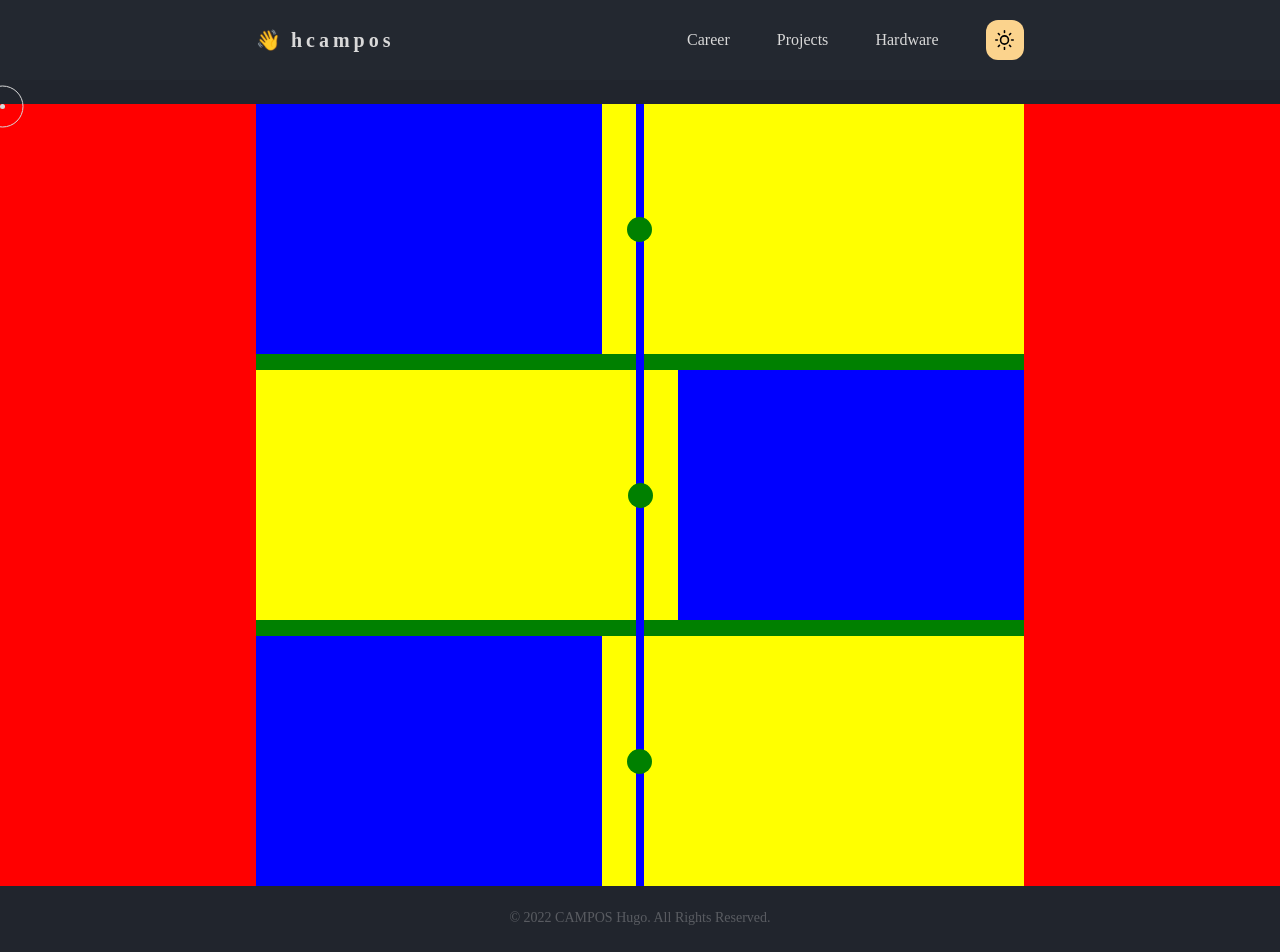
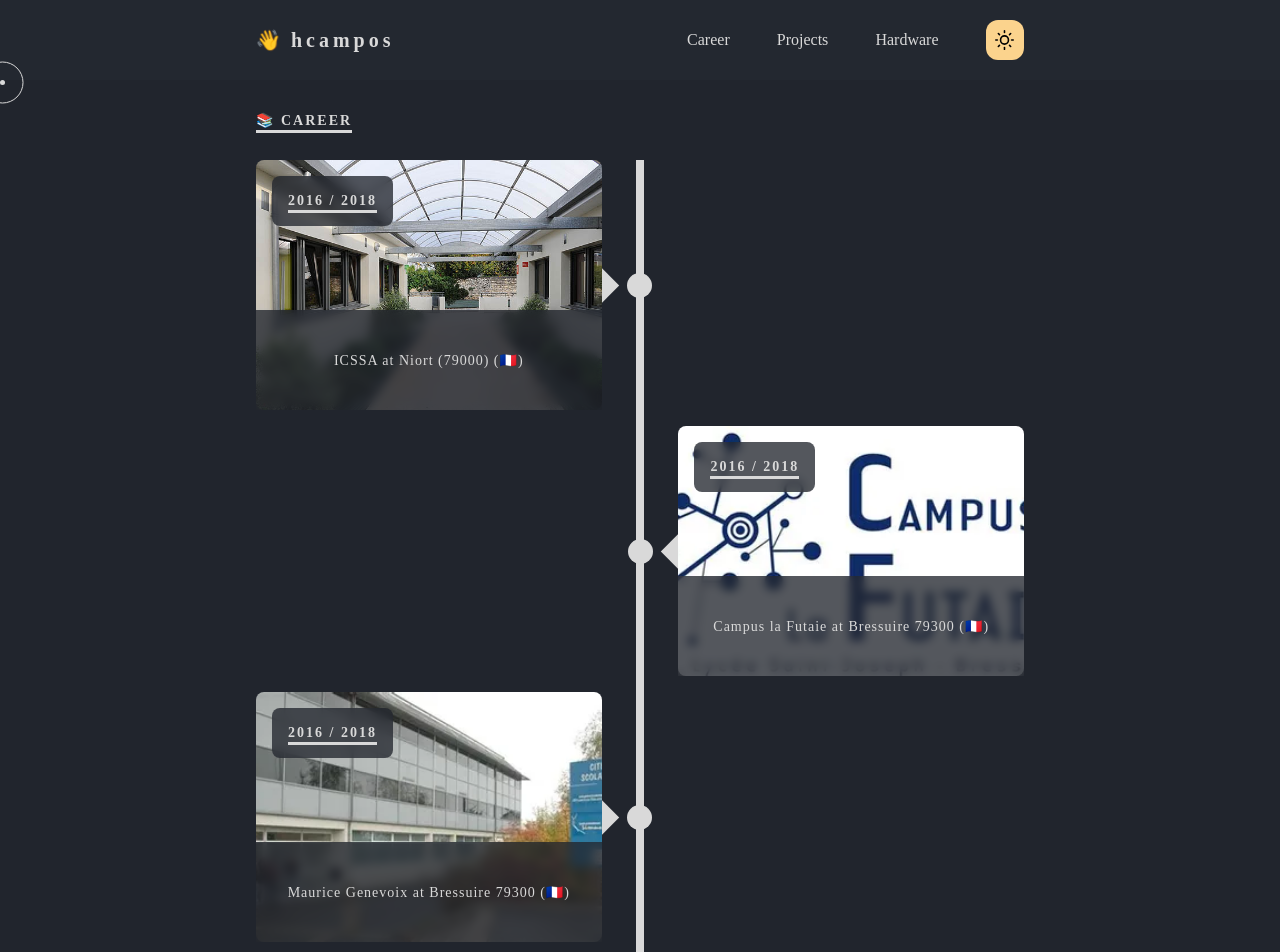
Before and after one commit to Sakoutecher/portfolio-react, a React (Create React App) app: page /parcours in a window 1280 px wide. Shown: the top 952 px of the page. Built offline with nearby package versions, Linux system fonts and the light colour scheme.

Commit message:
:sparkles: Finis the career page and show career from a json file

```diff
--- a/package.json
+++ b/package.json
@@ -9,7 +9,6 @@
     "@testing-library/jest-dom": "^5.16.5",
     "@testing-library/react": "^13.4.0",
     "@testing-library/user-event": "^13.5.0",
-    "aos": "^3.0.0-beta.6",
     "framer-motion": "^7.6.5",
     "gsap": "^3.11.3",
     "react": "^18.2.0",
--- a/src/components/Timeline.js
+++ b/src/components/Timeline.js
@@ -1,43 +1,33 @@
 import React from 'react'
 import styled from 'styled-components'
+import Title from '../components/Title'
+import Text from '../components/Text'
 
-function Timeline() {
+function Timeline({ styles, side, invertSide, date, desc, bg }) {
   return (
-    <TimelineContainer>
-        <LineMid />
-        <CardContainer>
-            <Card side={'left'} invertSide={'right'}>
-
-            </Card>
-        </CardContainer>
-        <CardContainer>
-            <Card side={'right'} invertSide={'left'}>
-
-            </Card>
-        </CardContainer>
-        <CardContainer>
-            <Card side={'left'} invertSide={'right'}>
-
-            </Card>
-        </CardContainer>
-    </TimelineContainer>
+    <CardContainer>
+        <Card side={side} invertSide={invertSide} dotColor={styles.colors.text} bg={bg}>
+            <CardTop background={styles.colors.background} >
+                <Title
+                    styles={styles}
+                    text={date}
+                />
+            </CardTop>
+            <CardBottom background={styles.colors.background}>
+                <Text
+                    styles={styles}
+                    text={desc}
+                />
+            </CardBottom>
+        </Card>
+    </CardContainer>
   )
 }
-
-const TimelineContainer = styled.div`
-    width: 100%;
-    background-color: green;
-    position: relative;
-    display: flex;
-    gap: 1em;
-    align-items: center;
-    flex-direction: column;
-`
 
 const CardContainer = styled.div`
     width: 100%;
     height: 250px;
-    background-color: yellow;
+    //background-color: yellow;
     position: relative;
 `
 
@@ -46,7 +36,15 @@ const Card = styled.div`
     ${props => props.side}: 0;
     width: 45%;
     height: 100%;
-    background-color: blue;
+    //background-color: blue;
+    background: url(${props => props.bg});
+    background-size: cover;
+    background-position: center;
+    border-radius: 8px;
+    display: flex;
+    justify-content: space-between;
+    align-items: flex-start;
+    flex-direction: column;
 
     &::after {
         position: absolute;
@@ -54,22 +52,48 @@ const Card = styled.div`
         top: calc(50% - 12.5px);
         height: 25px;
         width: 25px;
-        background-color: green;
+        background-color: ${props => props.dotColor};
         border-radius: 50%;
         ${props => props.invertSide}: -14.5%;
         transfrom: translate(-50%, 0);
-        z-index: 150;
+    }
+
+    &::before {
+        position: absolute;
+        content: '';
+        top: calc(50% - 12.5px);
+        height: 25px;
+        width: 25px;
+        background-color: ${props => props.dotColor};
+        ${props => props.invertSide}: -3.5%;
+        transform: rotate(45deg);
+        z-index: -1;
     }
 `
 
-const LineMid = styled.div`
-    position: absolute;
-    height: 100%;
-    width: 1%;
-    background-color: blue;
-    top: 0;
-    left: 50;
-    z-index: 100;
+const CardTop = styled.div`
+    background-color: ${props => props.background + 'C4'};
+    width: auto;
+    border-radius: 8px;
+    height: 20%;
+    display: flex;
+    align-items: center;
+    padding: 1em;
+    margin-top: 1em;
+    margin-left: 1em;
+    backdrop-filter: blur(5px);
+`
+
+const CardBottom = styled.div`
+    width: 100%;
+    height: 40%;
+    background-color: ${props => props.background + 'C4'};
+    padding: 1em;
+    backdrop-filter: blur(5px);
+    text-align: center;
+    display: flex;
+    justify-content: center;
+    align-items: center;
 `
 
 export default Timeline
--- a/src/data/DataParcours.js
+++ b/src/data/DataParcours.js
@@ -1,41 +1,29 @@
 export const items = [{
-    cardTitle: "College Diploma",
-    url: "https://www.collegeblaisepascal.com/",
-    cardSubtitle:"College Blaise Pascal at Argentonnay 79150 (🇫🇷)",
-    media: {
-      type: "IMAGE",
-      source: {
-        url: "./img-parcours/college.jpeg"
-      }
-    }
+    title: "Bachelor Dev Web",
+    desc:"ICSSA at Niort (79000) (🇫🇷)",
+    side: 'left',
+    invertSide: 'right',
+    bg: './img-parcours/icssa.jpeg',
+    date: '2016 / 2018',
   },{
-    cardTitle: "BAC Social and Economy",
-    url: "http://www.genevoix-signoret-vinci.fr/",
-    cardSubtitle:"Maurice Genevoix at Bressuire 79300 (🇫🇷)",
-    media: {
-      type: "IMAGE",
-      source: {
-        url: "./img-parcours/lycee.webp"
-      }
-    }
+    title: "BTS SIO (IT Service and Organization) SLAM option",
+    desc:"Campus la Futaie at Bressuire 79300 (🇫🇷)",
+    side: 'right',
+    invertSide: 'left',
+    bg: './img-parcours/campus.webp',
+    date: '2016 / 2018',
   },{
-    cardTitle: "BTS SIO (IT Service and Organization) SLAM option",
-    url: "http://saintjo.org/campus/",
-    cardSubtitle:"Campus la Futaie at Bressuire 79300 (🇫🇷)",
-    media: {
-      type: "IMAGE",
-      source: {
-        url: "./img-parcours/campus.webp"
-      }
-    }
+    title: "BAC Social and Economy",
+    desc:"Maurice Genevoix at Bressuire 79300 (🇫🇷)",
+    side: 'left',
+    invertSide: 'right',
+    bg: './img-parcours/lycee.webp',
+    date: '2016 / 2018',
   },{
-    cardTitle: "Bachelor Dev Web",
-    url: "https://www.icssa-niort.com/",
-    cardSubtitle:"ICSSA at Niort (79000) (🇫🇷)",
-    media: {
-      type: "IMAGE",
-      source: {
-        url: "./img-parcours/icssa.png"
-      }
-    }
+    side: 'right',
+    invertSide: 'left',
+    bg: './img-parcours/college.jpeg',
+    date: '2016 / 2018',
+    title: "College Diploma",
+    desc:"College Blaise Pascal at Argentonnay 79150 (🇫🇷)",
   },];
--- a/src/pages/Parcours.js
+++ b/src/pages/Parcours.js
@@ -2,13 +2,36 @@ import React from 'react';
 import styled from 'styled-components'
 import { items } from '../data/DataParcours'
 import Timeline from '../components/Timeline'
+import Title from '../components/Title'
+import uuid from 'react-uuid'
 
 function Parcours({ styles }) {
     return (
         <ParcoursContainer>
             <Center>
                 <CenterCenter>
-                    <Timeline styles={styles} />
+                    <Top>
+                        <Title
+                            styles={styles}
+                            text={'📚 Career'}
+                        />
+                    </Top>
+                    <TimelineContainer>
+                        <LineMid color={styles.colors.text} />
+                        {items.map(({side, invertSide, desc, date, bg, title}) => {
+                            return (
+                               <Timeline
+                                    styles={styles}
+                                    key={uuid()}
+                                    side={side}
+                                    invertSide={invertSide}
+                                    desc={desc}
+                                    date={date}
+                                    bg={bg}
+                                />
+                            )
+                        })}
+                    </TimelineContainer>
                 </CenterCenter>
             </Center>
         </ParcoursContainer>
@@ -17,18 +40,18 @@ function Parcours({ styles }) {
 
 const ParcoursContainer = styled.div`
     width: 100vw;
-    //height: 80vh;
-    margin-top: 13vh;
-    background-color: red;
+    min-height: 80vh;
+    margin-top: 10vh;
+    //background-color: red;
     display: flex;
     justify-content: center;
-    align-items: center;
+    align-items: flex-start;
 `
 
 const Center = styled.div`
     height: 100%;
     width: 60%;
-    background-color: blue;
+    //background-color: blue;
     display: flex;
     justify-content: center;
     align-items: center;
@@ -37,7 +60,35 @@ const Center = styled.div`
 const CenterCenter = styled.div`
     height: 95%;
     width: 100%;
-    background-color: purple;
+    //background-color: purple;
+`
+
+const Top = styled.div`
+    height: 10vh;
+    width: 100%;
+    //background-color: yellow;
+    display: flex;
+    justify-content: space-between;
+    align-items: center;
+`
+const TimelineContainer = styled.div`
+    width: 100%;
+    //background-color: green;
+    position: relative;
+    display: flex;
+    gap: 1em;
+    align-items: center;
+    flex-direction: column;
+`
+
+const LineMid = styled.div`
+    position: absolute;
+    height: 100%;
+    width: 1%;
+    background-color: ${props => props.color};
+    top: 0;
+    left: 50;
+    z-index: 100;
 `
 
 export default Parcours;
--- a/src/pages/Project.js
+++ b/src/pages/Project.js
@@ -6,7 +6,7 @@ import { Portfolio, Cuicuitedays, ColorGuess, JungleHouse } from '../data/DataTe
 
 function Project({ styles, colors, theme }) {
     return (
-        <HardwareContainer>
+        <ProjectContainer>
             <Center>
                 <CenterCenter>
                     <Top>
@@ -53,11 +53,11 @@ function Project({ styles, colors, theme }) {
                     </Bottom>
                 </CenterCenter>
             </Center>
-        </HardwareContainer>
+        </ProjectContainer>
     );
 }
 
-const HardwareContainer = styled.div`
+const ProjectContainer = styled.div`
     width: 100vw;
     //height: 80vh;
     margin-top: 10vh;
```
Also changed, not shown: public/img-parcours/icssa.jpeg (added), 1 other file (tests, documents, lock files or other folders).
